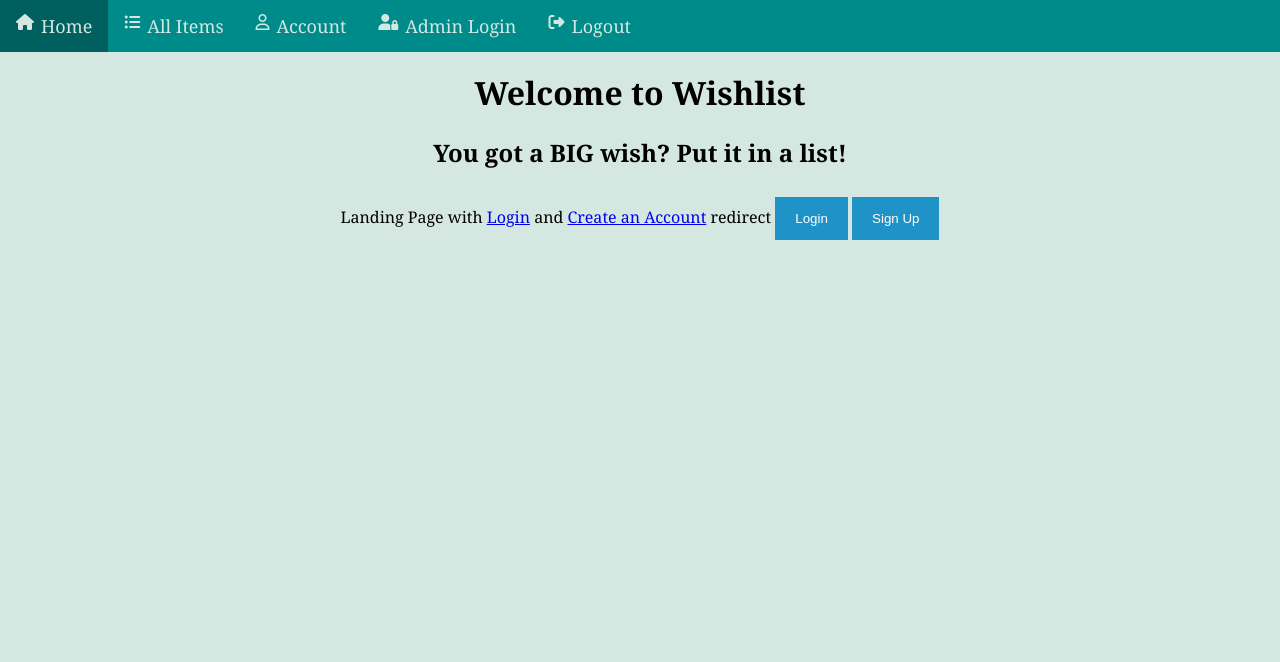
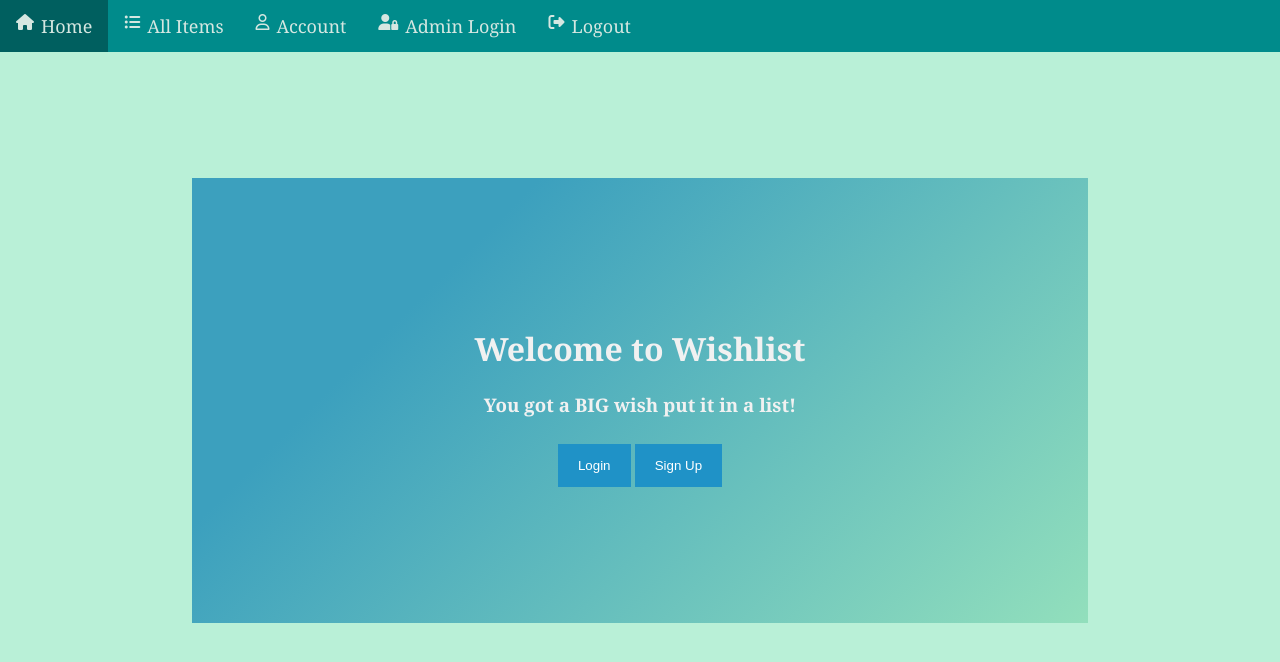
Before and after one commit to jenlopez1411/cst438project02, a Django app: page / in a window 1280 px wide. Shown: the top 662 px of the page. Run offline with Django 3.2, Linux system fonts and the light colour scheme; some libraries are stand-ins or nearby versions.

Commit message:
added css to landing page

```diff
--- a/wishlist/static/wishlist/styles/base.css
+++ b/wishlist/static/wishlist/styles/base.css
@@ -1,5 +1,5 @@
 html {
-  background-color: rgb(213, 231, 225);
+  background-color: #b9f0d7;
   font-family: Georgia;
 }
 body{
@@ -147,6 +147,14 @@ color: red;
 cursor: pointer;
 }
 
+.landing {
+  background-color: #9ae6c4;
+  background-image: linear-gradient(315deg, #92dfbc 0%, #3ca0be 74%);
+  width: 50%;
+  margin-top: 10%;
+  padding: 10%;
+}
+
 /* Add Zoom Animation */
 .animate {
 -webkit-animation: animatezoom 0.6s;
--- a/wishlist/templates/wishlist/base/base.html
+++ b/wishlist/templates/wishlist/base/base.html
@@ -12,8 +12,8 @@
 <body>
     <!-- Header -->
     <!-- Will need conditional for admin maybe-->
-    <center><header><h1>Welcome to Wishlist</h1></header><center>
-    <center><h2>You got a <b>BIG</b> wish? Put it in a list!</h2><center>
+    <!-- <center><header><h1>Welcome to Wishlist</h1></header><center>
+    <center><h2>You got a <b>BIG</b> wish? Put it in a list!</h2><center> -->
 
         <header>
             <div class="nav">
--- a/wishlist/templates/wishlist/index.html
+++ b/wishlist/templates/wishlist/index.html
@@ -4,9 +4,12 @@
 {%block title %}Landing {% endblock  %}
 
 {% block body %}
-    Landing Page with <a href="/login">Login</a> and <a href="/create-account">Create an Account</a> redirect
-    <button onclick="document.getElementById('id01').style.display='block'" style="width:auto;">Login</button>
-    <button onclick="document.getElementById('id02').style.display='block'" style="width:auto;">Sign Up</button>
+    <center><div class="landing">
+      <h1 style="color: rgb(241, 241, 241);"> Welcome to Wishlist </h1>
+      <h3 style="color: rgb(241, 241, 241);"> You got a <b>BIG</b> wish put it in a list! </h3>
+      <button onclick="document.getElementById('id01').style.display='block'" style="width:auto;">Login</button>
+      <button onclick="document.getElementById('id02').style.display='block'" style="width:auto;">Sign Up</button>
+    </div></center>
 
     <div id="id01" class="modal">
       <form class="modal-content animate" action="login/" method="post">
```
